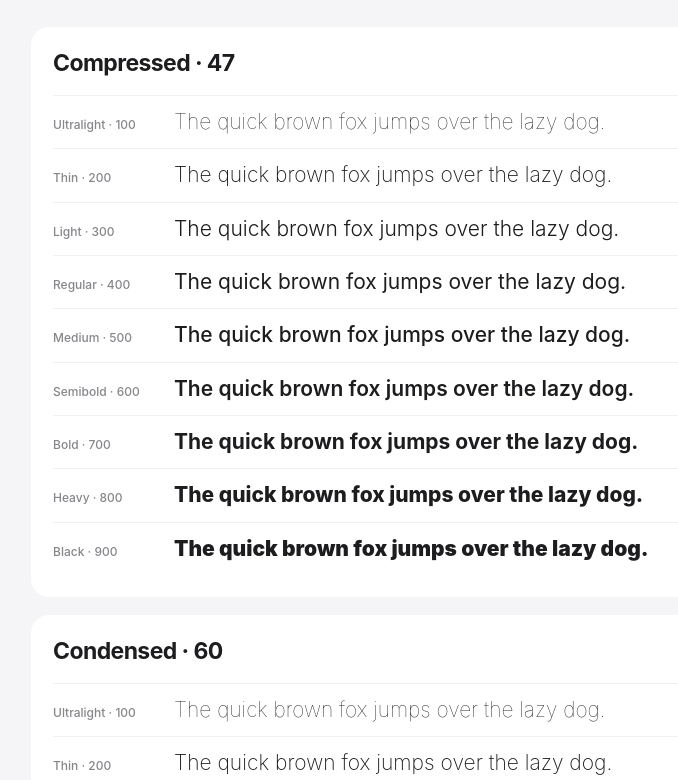
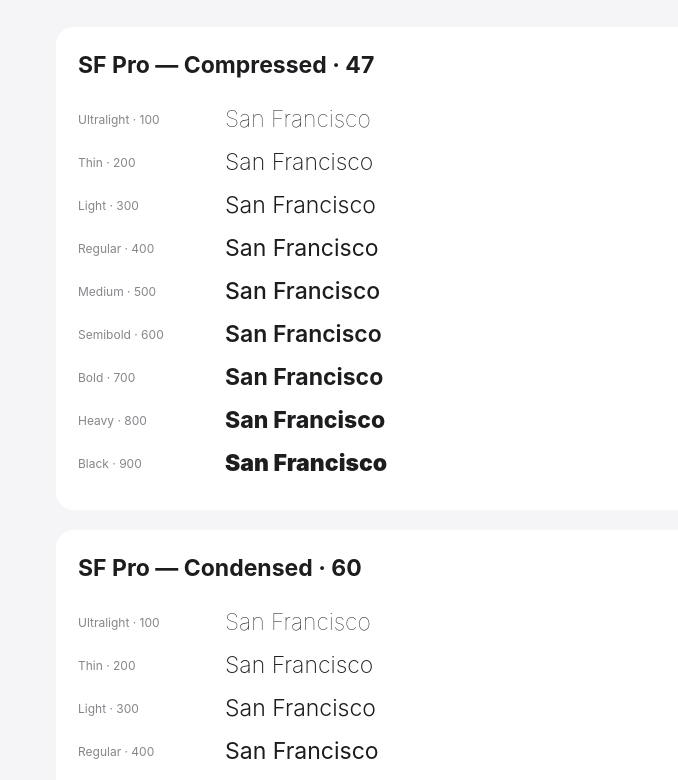
Before and after one commit to mussingvalay/sf-font-tester, a plain HTML site: page index.html in a window 1280 px wide. Shown: the part 94-874 px from the top of the page, without its empty margins (159-837 px from the left). Drawn offline with Linux system fonts and the light colour scheme.

Commit message:
Revise index.html for better layout and styles
Refactor HTML structure and improve styling for font samples.

```diff
--- a/index.html
+++ b/index.html
@@ -1,4 +1,3 @@
-
 <!DOCTYPE html>
 <html lang="en">
 <head>
@@ -13,178 +12,196 @@
 
 body {
   margin: 0;
-    padding: 24px 16px 40px;
+  padding: 24px;
   background: #f5f5f7;
   color: #1d1d1f;
   font-family: -apple-system, BlinkMacSystemFont, sans-serif;
 }
 
-header {
-    max-width: 900px;
-    margin: 0 auto 30px;
+main {
+  max-width: 850px;
+  margin: auto;
 }
 
-h1 {
-    margin: 0;
-    font-size: 34px;
+header {
+  margin-bottom: 30px;
+}
+
+header h1 {
+  font-size: 36px;
+  letter-spacing: -1.5px;
+  margin: 0 0 4px;
   font-weight: 700;
-    letter-spacing: -1.2px;
 }
 
 .subtitle {
-    margin-top: 7px;
   color: #86868b;
   font-size: 15px;
+  margin: 0;
 }
 
-main {
-    max-width: 900px;
-    margin: auto;
-}
-
-.section {
-    background: #fff;
+section {
+  background: white;
   border-radius: 18px;
   padding: 22px;
-    margin-bottom: 18px;
-    overflow: hidden;
-}
-
-.section-title {
-    margin: 0 0 18px;
-    font-size: 23px;
-    font-weight: 650;
-    letter-spacing: -0.6px;
+  margin-bottom: 20px;
+  overflow-x: auto;
 }
 
 .sample {
   display: flex;
-    align-items: baseline;
-    gap: 16px;
-    padding: 12px 0;
-    border-top: 1px solid #f0f0f2;
+  align-items: center;
+  gap: 12px;
+  white-space: nowrap;
+  margin: 5px 0;
+  line-height: 1.65;
 }
 
-.weight-label {
-    flex: 0 0 105px;
-    color: #86868b;
-    font-size: 12px;
-    font-weight: 500;
+.section-title {
+  display: block;
+  font-size: 23px;
+  line-height: 1.4;
+  margin: 0 0 20px;
 }
 
-.sample-text {
-    min-width: 0;
-    font-size: 21px;
-    line-height: 1.35;
+.weight-name {
+  flex: 0 0 135px;
   font-family: -apple-system, BlinkMacSystemFont, sans-serif;
-    font-synthesis: none;
+  font-size: 12px;
+  font-weight: 400;
+  color: #86868b;
 }
 
-.w100 { font-weight: 100; }
-.w200 { font-weight: 200; }
-.w300 { font-weight: 300; }
-.w400 { font-weight: 400; }
-.w500 { font-weight: 500; }
-.w600 { font-weight: 600; }
-.w700 { font-weight: 700; }
-.w800 { font-weight: 800; }
-.w900 { font-weight: 900; }
+.specimen {
+  font-size: 23px;
+}
 
-.variable {
-    font-variation-settings:
-        "wght" var(--wght),
-        "wdth" var(--wdth);
+/* Native SF Pro */
+
+.pro {
+  font-family: -apple-system, BlinkMacSystemFont,
+    "SF Pro Text", "SF Pro Display", sans-serif;
 }
+
+/* Weight axis */
+
+.w100 { --wght: 100; }
+.w200 { --wght: 200; }
+.w300 { --wght: 300; }
+.w400 { --wght: 400; }
+.w500 { --wght: 500; }
+.w600 { --wght: 600; }
+.w700 { --wght: 700; }
+.w800 { --wght: 800; }
+.w900 { --wght: 900; }
+
+/* Width axis */
 
 .width-47 { --wdth: 47; }
 .width-60 { --wdth: 60; }
 .width-100 { --wdth: 100; }
 .width-132 { --wdth: 132; }
 
-@media (max-width: 500px) {
-    body {
-        padding: 20px 12px 30px;
+/* Apply variable axes */
+
+.variable {
+  font-weight: var(--wght, 400);
+  font-variation-settings:
+    "wght" var(--wght, 400),
+    "wdth" var(--wdth, 100);
 }
 
-    .section {
-        padding: 18px;
-    }
-
-    .weight-label {
-        flex-basis: 85px;
-    }
-
-    .sample-text {
-        font-size: 18px;
-    }
+footer {
+  color: #86868b;
+  font-size: 12px;
+  text-align: center;
+  padding: 12px;
 }
 </style>
 </head>
 
 <body>
+<main>
 
 <header>
   <h1>San Francisco</h1>
-    <div class="subtitle">All weights × all widths</div>
+  <p class="subtitle">All weights × all widths</p>
 </header>
 
-<main id="tester"></main>
+<!-- SF PRO COMPRESSED -->
 
-<script>
-const weights = [
-    ["Ultralight", 100],
-    ["Thin", 200],
-    ["Light", 300],
-    ["Regular", 400],
-    ["Medium", 500],
-    ["Semibold", 600],
-    ["Bold", 700],
-    ["Heavy", 800],
-    ["Black", 900]
-];
+<section>
+  <h2 class="section-title pro variable w700 width-47">
+    SF Pro — Compressed · 47
+  </h2>
 
-const widths = [
-    ["Compressed", 47],
-    ["Condensed", 60],
-    ["Regular", 100],
-    ["Expanded", 132]
-];
+  <div class="sample pro variable w100 width-47"><span class="weight-name">Ultralight · 100</span><span class="specimen">San Francisco</span></div>
+  <div class="sample pro variable w200 width-47"><span class="weight-name">Thin · 200</span><span class="specimen">San Francisco</span></div>
+  <div class="sample pro variable w300 width-47"><span class="weight-name">Light · 300</span><span class="specimen">San Francisco</span></div>
+  <div class="sample pro variable w400 width-47"><span class="weight-name">Regular · 400</span><span class="specimen">San Francisco</span></div>
+  <div class="sample pro variable w500 width-47"><span class="weight-name">Medium · 500</span><span class="specimen">San Francisco</span></div>
+  <div class="sample pro variable w600 width-47"><span class="weight-name">Semibold · 600</span><span class="specimen">San Francisco</span></div>
+  <div class="sample pro variable w700 width-47"><span class="weight-name">Bold · 700</span><span class="specimen">San Francisco</span></div>
+  <div class="sample pro variable w800 width-47"><span class="weight-name">Heavy · 800</span><span class="specimen">San Francisco</span></div>
+  <div class="sample pro variable w900 width-47"><span class="weight-name">Black · 900</span><span class="specimen">San Francisco</span></div>
+</section>
 
-const tester = document.getElementById("tester");
+<!-- SF PRO CONDENSED -->
 
-widths.forEach(([name, width]) => {
-    const section = document.createElement("section");
-    section.className = "section";
+<section>
+  <h2 class="section-title pro variable w700 width-60">
+    SF Pro — Condensed · 60
+  </h2>
 
-    const title = document.createElement("h2");
-    title.className = "section-title";
-    title.textContent = `${name} · ${width}`;
+  <div class="sample pro variable w100 width-60"><span class="weight-name">Ultralight · 100</span><span class="specimen">San Francisco</span></div>
+  <div class="sample pro variable w200 width-60"><span class="weight-name">Thin · 200</span><span class="specimen">San Francisco</span></div>
+  <div class="sample pro variable w300 width-60"><span class="weight-name">Light · 300</span><span class="specimen">San Francisco</span></div>
+  <div class="sample pro variable w400 width-60"><span class="weight-name">Regular · 400</span><span class="specimen">San Francisco</span></div>
+  <div class="sample pro variable w500 width-60"><span class="weight-name">Medium · 500</span><span class="specimen">San Francisco</span></div>
+  <div class="sample pro variable w600 width-60"><span class="weight-name">Semibold · 600</span><span class="specimen">San Francisco</span></div>
+  <div class="sample pro variable w700 width-60"><span class="weight-name">Bold · 700</span><span class="specimen">San Francisco</span></div>
+  <div class="sample pro variable w800 width-60"><span class="weight-name">Heavy · 800</span><span class="specimen">San Francisco</span></div>
+  <div class="sample pro variable w900 width-60"><span class="weight-name">Black · 900</span><span class="specimen">San Francisco</span></div>
+</section>
 
-    section.appendChild(title);
+<!-- SF PRO REGULAR -->
 
-    weights.forEach(([label, weight]) => {
-        const row = document.createElement("div");
-        row.className = "sample";
+<section>
+  <h2 class="section-title pro variable w700 width-100">
+    SF Pro — Regular · 100
+  </h2>
 
-        const weightLabel = document.createElement("span");
-        weightLabel.className = "weight-label";
-        weightLabel.textContent = `${label} · ${weight}`;
+  <div class="sample pro variable w100 width-100"><span class="weight-name">Ultralight · 100</span><span class="specimen">San Francisco</span></div>
+  <div class="sample pro variable w200 width-100"><span class="weight-name">Thin · 200</span><span class="specimen">San Francisco</span></div>
+  <div class="sample pro variable w300 width-100"><span class="weight-name">Light · 300</span><span class="specimen">San Francisco</span></div>
+  <div class="sample pro variable w400 width-100"><span class="weight-name">Regular · 400</span><span class="specimen">San Francisco</span></div>
+  <div class="sample pro variable w500 width-100"><span class="weight-name">Medium · 500</span><span class="specimen">San Francisco</span></div>
+  <div class="sample pro variable w600 width-100"><span class="weight-name">Semibold · 600</span><span class="specimen">San Francisco</span></div>
+  <div class="sample pro variable w700 width-100"><span class="weight-name">Bold · 700</span><span class="specimen">San Francisco</span></div>
+  <div class="sample pro variable w800 width-100"><span class="weight-name">Heavy · 800</span><span class="specimen">San Francisco</span></div>
+  <div class="sample pro variable w900 width-100"><span class="weight-name">Black · 900</span><span class="specimen">San Francisco</span></div>
+</section>
 
-        const sample = document.createElement("span");
-        sample.className =
-            `sample-text variable w${weight} width-${width}`;
+<!-- SF PRO EXPANDED -->
 
-        sample.style.setProperty("--wght", weight);
-        sample.textContent = "The quick brown fox jumps over the lazy dog.";
+<section>
+  <h2 class="section-title pro variable w700 width-132">
+    SF Pro — Expanded · 132
+  </h2>
 
-        row.appendChild(weightLabel);
-        row.appendChild(sample);
-        section.appendChild(row);
-    });
+  <div class="sample pro variable w100 width-132"><span class="weight-name">Ultralight · 100</span><span class="specimen">San Francisco</span></div>
+  <div class="sample pro variable w200 width-132"><span class="weight-name">Thin · 200</span><span class="specimen">San Francisco</span></div>
+  <div class="sample pro variable w300 width-132"><span class="weight-name">Light · 300</span><span class="specimen">San Francisco</span></div>
+  <div class="sample pro variable w400 width-132"><span class="weight-name">Regular · 400</span><span class="specimen">San Francisco</span></div>
+  <div class="sample pro variable w500 width-132"><span class="weight-name">Medium · 500</span><span class="specimen">San Francisco</span></div>
+  <div class="sample pro variable w600 width-132"><span class="weight-name">Semibold · 600</span><span class="specimen">San Francisco</span></div>
+  <div class="sample pro variable w700 width-132"><span class="weight-name">Bold · 700</span><span class="specimen">San Francisco</span></div>
+  <div class="sample pro variable w800 width-132"><span class="weight-name">Heavy · 800</span><span class="specimen">San Francisco</span></div>
+  <div class="sample pro variable w900 width-132"><span class="weight-name">Black · 900</span><span class="specimen">San Francisco</span></div>
+</section>
 
-    tester.appendChild(section);
-});
-</script>
+<footer>San Francisco Font Tester</footer>
 
+</main>
 </body>
 </html>
```
Lines whose indentation alone changed are shown as unchanged.
